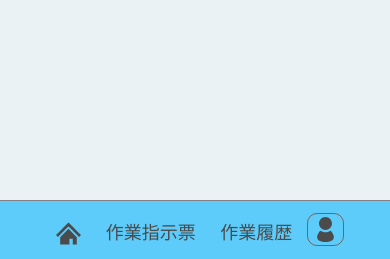
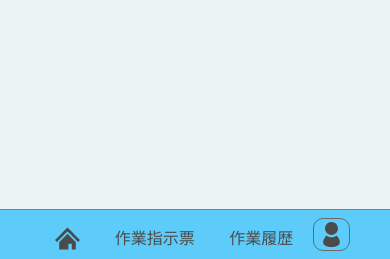
Before and after one commit to Jeshika0815/ushiku_apps, a Django app: template templates/docs_base.html in a window 390 px wide. Shown: the part 585-844 px from the top of the page. Run offline with Django 5.2, Linux system fonts and the light colour scheme; the template is opened without the code that fills it, so the values that code supplies are empty; some web fonts are replaced.

Commit message:
Static_uploaded_at-27.5.25

```diff
--- a/static/css/style.css
+++ b/static/css/style.css
@@ -127,6 +127,11 @@ input[type="text"], input[type="date"], input[type="time"], input[type="number"]
 .subhead a:hover{background: /*rgb(196, 239, 255)*/rgb(214, 214, 214);}
 .subhead .ank{text-decoration: none; color:/*rgb(0,76,143)*/black; font-size: smaller; padding:5px 10px; border-radius: 5px;}
 .subhead .ank:hover{background: /*rgb(196, 239, 255)*/rgb(214, 214, 214);}
+.subhead_sp{display: none;}
+.subhead_sp a{text-decoration: none; color:/*rgb(0,76,143)*/black; font-size: small; padding:5px 3px; border-radius: 5px;}
+.subhead_sp a:hover{background: /*rgb(196, 239, 255)*/rgb(214, 214, 214);}
+.subhead_sp .ank{text-decoration: none; color:/*rgb(0,76,143)*/black; font-size: small; padding:5px 3px; border-radius: 5px;}
+.subhead_sp .ank:hover{background: /*rgb(196, 239, 255)*/rgb(214, 214, 214);}
 
 /* work order list */
 .wo_list{padding:5px 10px; width:50%; border-radius: 10px; padding-bottom:10px;   background: linear-gradient(135deg, #7ed0ff, #75aaff);}
@@ -221,6 +226,7 @@ header .hsonl{display:block;} header .hsponly{display:block;}
 .f_el{position: static; background:none; background: silver;}
 /* ribon */
 .subhead{display:none; z-index: 900; justify-content: space-between; color:/*rgb(0, 67, 143)*/black; position: fixed; margin-top: var(--pc_header_height); top:0; left:0; right:0; text-align: left; background:/*rgb(111, 183, 255)*/whitesmoke; border-bottom:1px solid rgb(0, 141, 197); padding:22px 20px 7px 20px; font-size: large;}
+.subhead_sp{display:flex; z-index: 900; justify-content: space-between; color:/*rgb(0, 67, 143)*/black; position: fixed; margin-top: var(--pc_header_height); top:0; left:0; right:0; text-align: left; background:/*rgb(111, 183, 255)*/whitesmoke; border-bottom:1px solid rgb(0, 141, 197); padding:22px 20px 7px 20px; font-size: small;}
 
 .form_former{display:block;}
 .form_formera{width:100%; text-align: center;} .titles{text-align: center;}
@@ -231,8 +237,8 @@ header .hsonl{display:block;} header .hsponly{display:block;}
 .wo_list_sp:hover{  transform: scale(1.0); box-shadow: 0 6px 15px rgba(118, 161, 255, 0.5);} .wo_list{display:none}
 
 /* sp only function */
-.menus{display:block; position: fixed; border-top:1px solid gray; bottom:0; left:0; right:0; padding:5px 10px; padding-bottom: 15px; background:var(--shir_color); }
-.menus .hm{border:none; font-size: large; text-decoration: none; background:none; border-radius: 5px; padding:5px 10px; color: rgb(75, 75, 75); justify-content: space-between;}
+.menus{display:block; position: fixed; border-top:1px solid gray; bottom:0; left:0; right:0; padding:1px 10px; padding-bottom: 10px; background:var(--shir_color); }
+.menus .hm{border:none; font-size: medium; text-decoration: none; background:none; border-radius: 5px; padding:3px 15px; color: rgb(75, 75, 75); justify-content: space-between;}
 .menus .hm:hover{background:#c5f0ff;}
 
 /* work log */
```
Also changed, not shown: static/scripts/wo_detil_fulls.js (added).
